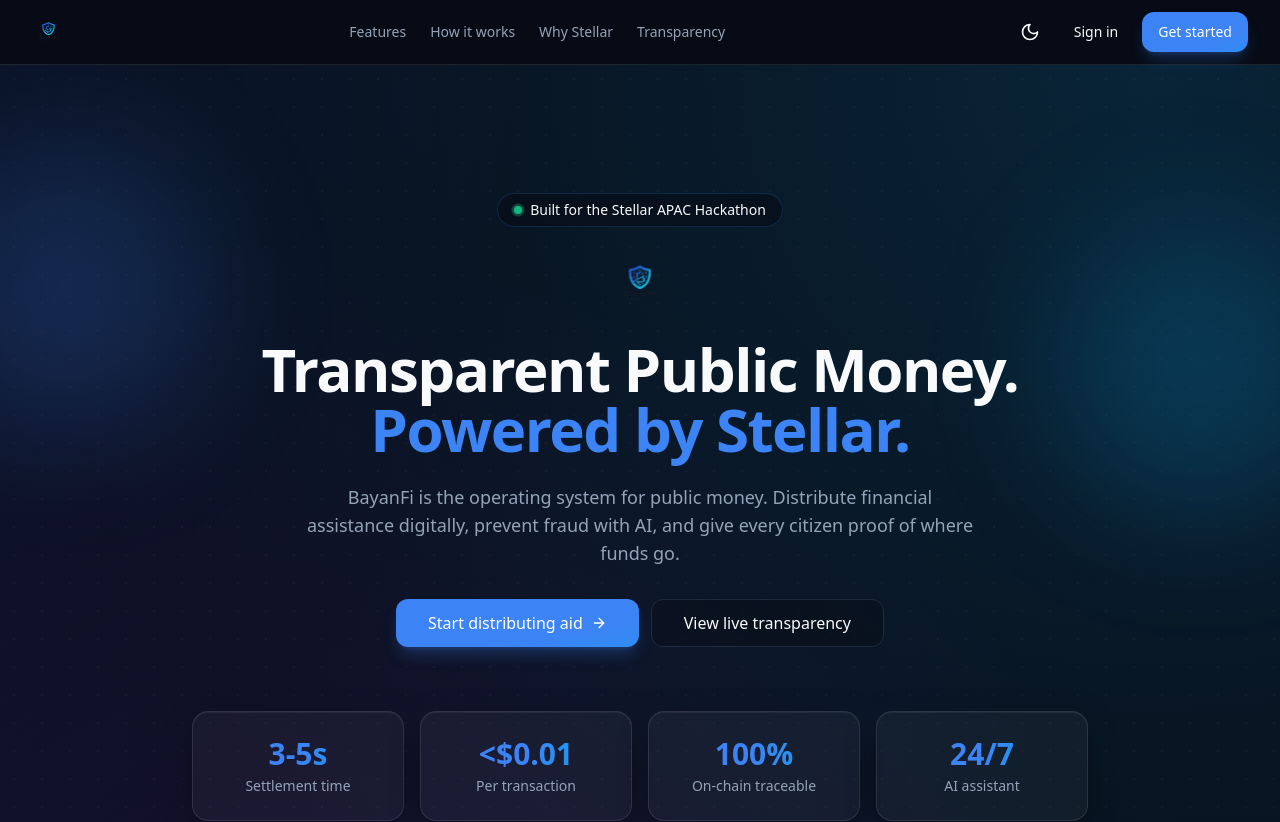
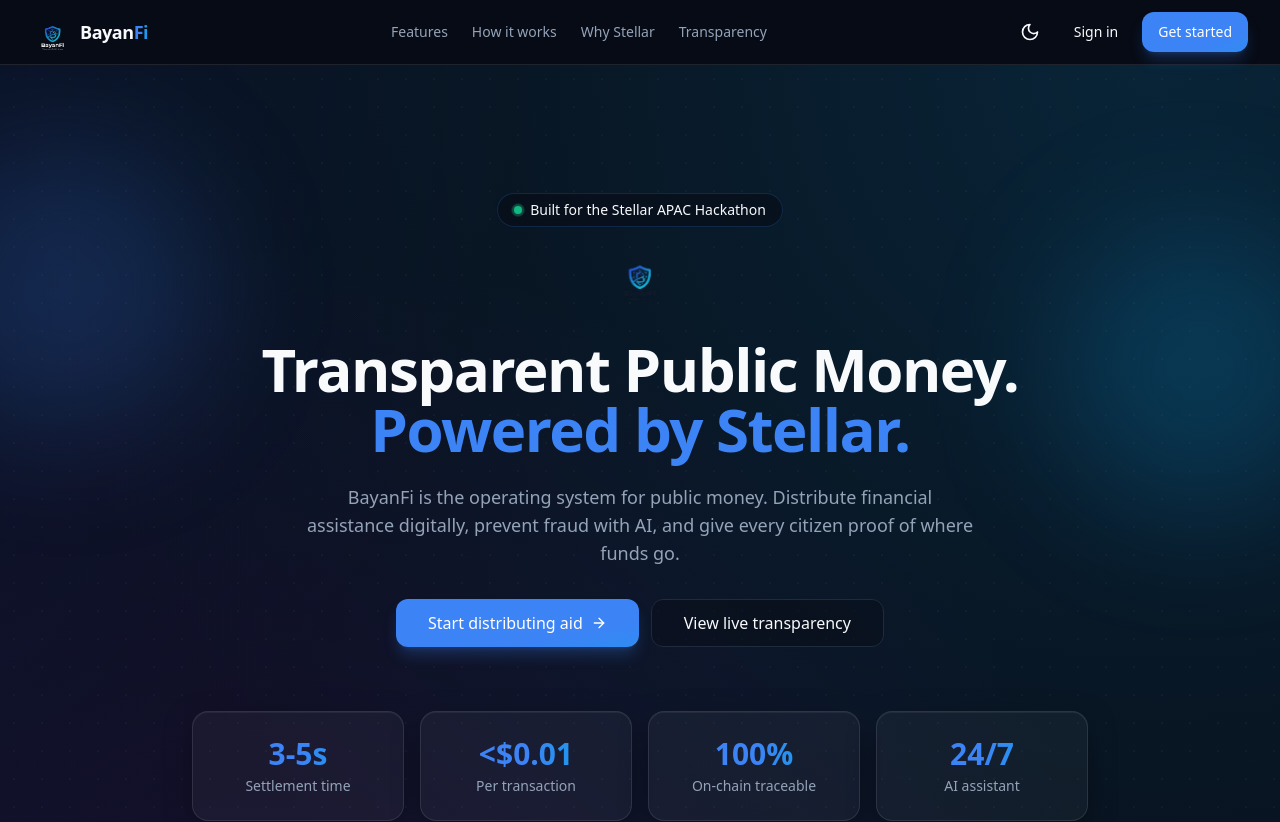
Before and after one commit to Kao-Kao04/BayanFi, a Next.js app in the folder apps/web/: page / in a window 1280 px wide. Shown: the top 822 px of the page. Built offline with nearby package versions, Linux system fonts and the light colour scheme; no server answers.

Commit message:
fix: correct logo dark/light swap + shield crop in navbar/sidebar, full logo in auth

```diff
--- a/apps/web/src/app/(auth)/layout.tsx
+++ b/apps/web/src/app/(auth)/layout.tsx
@@ -8,21 +8,16 @@
       <div className="relative w-full max-w-md">
         <div className="mb-8 flex justify-center">
           <Link href="/">
-            {/* dark background → white logo */}
-            <Image
-              src="/logo-white.png"
-              alt="BayanFi"
-              width={180}
-              height={60}
-              className="hidden dark:block h-14 w-auto object-contain"
-              priority
-            />
+            {/*
+              Auth pages are always dark background.
+              logo-black.png has white text — correct for dark bg.
+            */}
             <Image
               src="/logo-black.png"
               alt="BayanFi"
-              width={180}
-              height={60}
-              className="block dark:hidden h-14 w-auto object-contain"
+              width={160}
+              height={200}
+              className="h-36 w-auto object-contain"
               priority
             />
           </Link>
--- a/apps/web/src/components/layout/dashboard-shell.tsx
+++ b/apps/web/src/components/layout/dashboard-shell.tsx
@@ -46,22 +46,28 @@
     <div className="flex min-h-screen">
       {/* Sidebar */}
       <aside className="hidden w-64 flex-col border-r bg-card/50 backdrop-blur md:flex">
-        <div className="flex h-16 items-center border-b px-4">
-          <Link href="/">
-            <Image
-              src="/logo-white.png"
-              alt="BayanFi"
-              width={130}
-              height={40}
-              className="hidden dark:block h-8 w-auto object-contain"
-            />
-            <Image
-              src="/logo-black.png"
-              alt="BayanFi"
-              width={130}
-              height={40}
-              className="block dark:hidden h-8 w-auto object-contain"
-            />
+        <div className="flex h-16 items-center gap-2 border-b px-4">
+          <Link href="/" className="flex items-center gap-2">
+            {/* Shield icon crop — dark mode: white text logo, light: dark text logo */}
+            <div className="relative h-9 w-9 overflow-hidden rounded-lg">
+              <Image
+                src="/logo-black.png"
+                alt="BayanFi"
+                width={100}
+                height={100}
+                className="hidden dark:block absolute top-0 left-1/2 -translate-x-1/2 h-[48px] w-auto object-contain"
+              />
+              <Image
+                src="/logo-white.png"
+                alt="BayanFi"
+                width={100}
+                height={100}
+                className="block dark:hidden absolute top-0 left-1/2 -translate-x-1/2 h-[48px] w-auto object-contain"
+              />
+            </div>
+            <span className="font-bold text-sm">
+              Bayan<span className="gradient-text">Fi</span>
+            </span>
           </Link>
         </div>
         <nav className="flex-1 space-y-1 p-4">
--- a/apps/web/src/components/layout/navbar.tsx
+++ b/apps/web/src/components/layout/navbar.tsx
@@ -9,25 +9,38 @@
   return (
     <header className="sticky top-0 z-50 w-full border-b border-white/10 bg-background/70 backdrop-blur-xl">
       <div className="container flex h-16 items-center justify-between">
-        <Link href="/" className="group flex items-center">
-          {/* Dark mode: white logo */}
-          <Image
-            src="/logo-white.png"
-            alt="BayanFi"
-            width={130}
-            height={44}
-            className="hidden dark:block h-9 w-auto object-contain transition-transform duration-300 group-hover:scale-105"
-            priority
-          />
-          {/* Light mode: black logo */}
-          <Image
-            src="/logo-black.png"
-            alt="BayanFi"
-            width={130}
-            height={44}
-            className="block dark:hidden h-9 w-auto object-contain transition-transform duration-300 group-hover:scale-105"
-            priority
-          />
+
+        <Link href="/" className="group flex items-center gap-2">
+          {/*
+            Both logos are tall/portrait PNGs.
+            In the navbar we show only the top (shield) portion by
+            clipping the container and shifting the image up.
+            dark bg  → logo-black.png (white text)
+            light bg → logo-white.png (dark text)
+          */}
+          <div className="relative h-10 w-10 overflow-hidden rounded-lg">
+            {/* Dark mode */}
+            <Image
+              src="/logo-black.png"
+              alt="BayanFi"
+              width={120}
+              height={120}
+              className="hidden dark:block absolute top-0 left-1/2 -translate-x-1/2 h-[52px] w-auto object-contain"
+              priority
+            />
+            {/* Light mode */}
+            <Image
+              src="/logo-white.png"
+              alt="BayanFi"
+              width={120}
+              height={120}
+              className="block dark:hidden absolute top-0 left-1/2 -translate-x-1/2 h-[52px] w-auto object-contain"
+              priority
+            />
+          </div>
+          <span className="text-lg font-bold tracking-tight">
+            Bayan<span className="gradient-text">Fi</span>
+          </span>
         </Link>
 
         <nav className="hidden items-center gap-6 md:flex">
```
